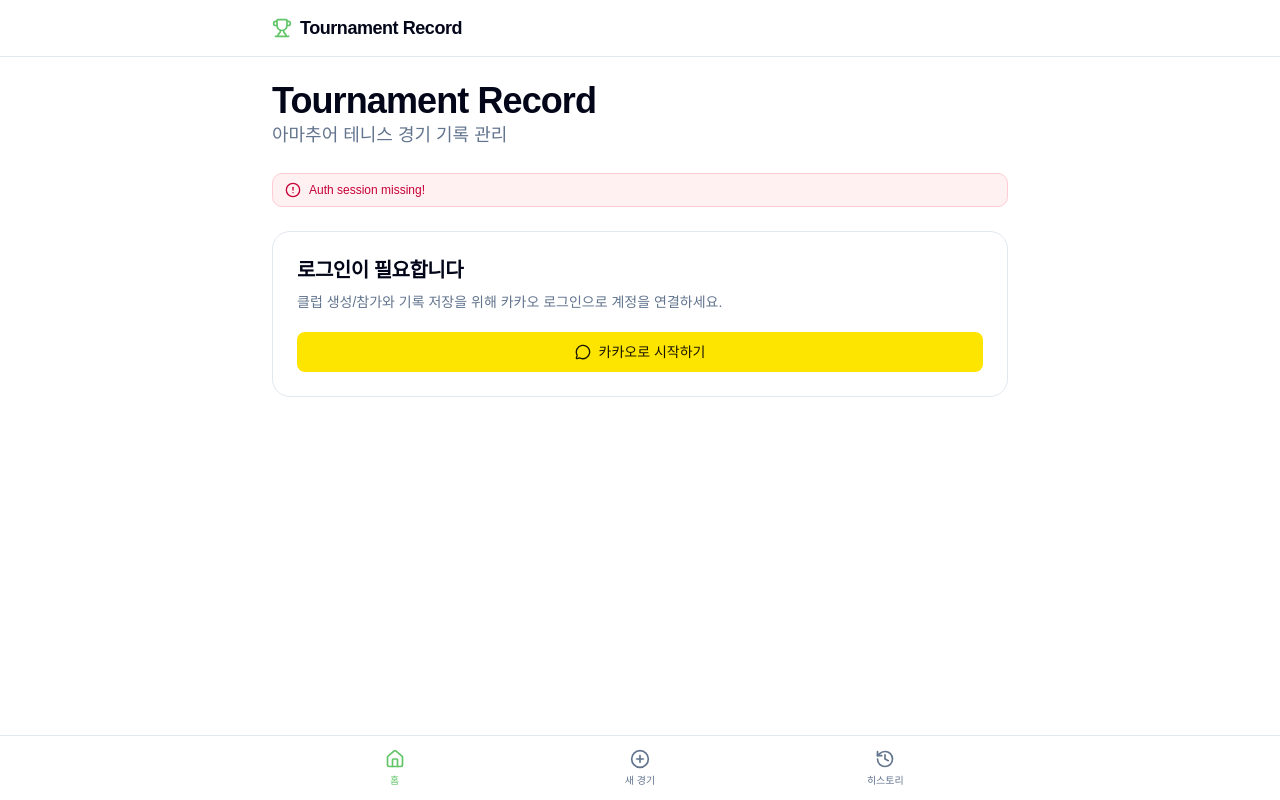
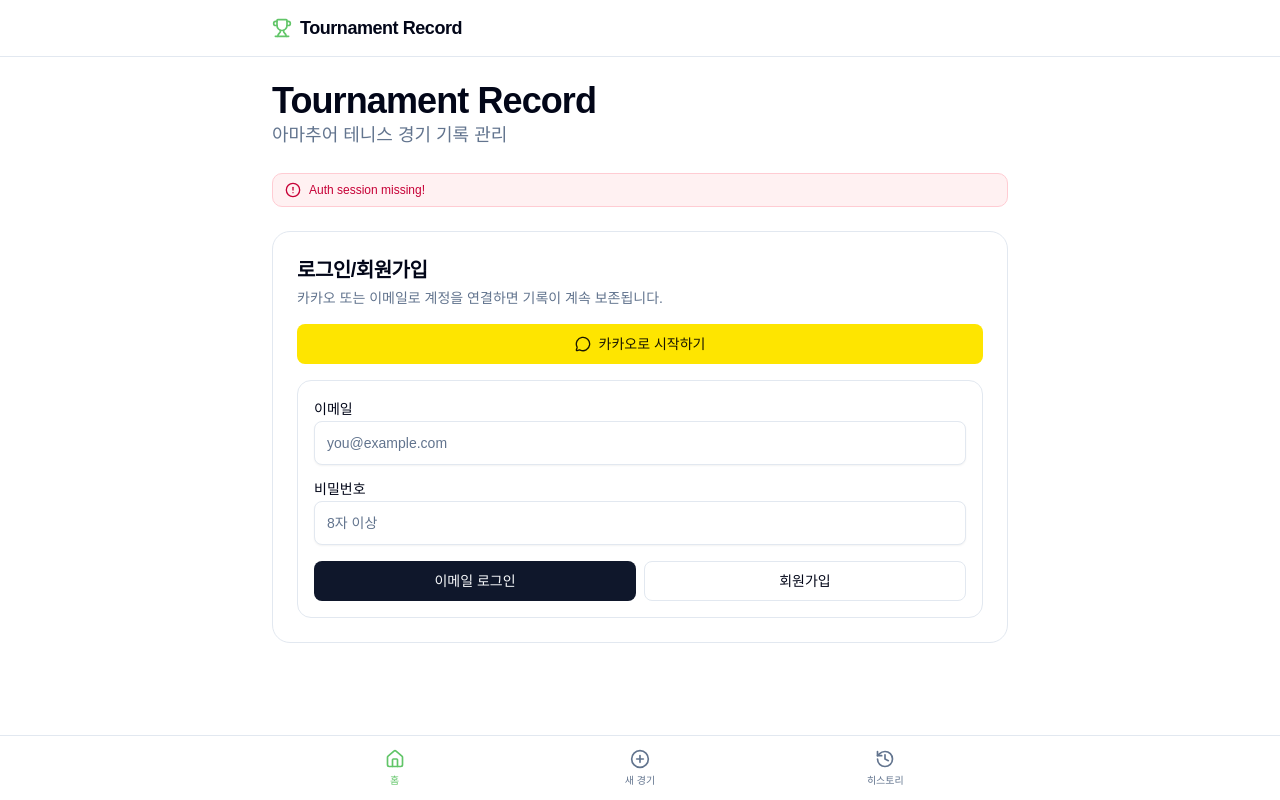
Before and after one commit to m2nhyun/tournament-record, a Next.js app: page / in a window 1280 px wide. Built offline with nearby package versions, Linux system fonts and the light colour scheme; no server answers.

Commit message:
feat: add email auth and optional guest mode with docs sync

```diff
--- a/src/features/clubs/components/auth-gate.tsx
+++ b/src/features/clubs/components/auth-gate.tsx
@@ -1,23 +1,56 @@
+import { FormEvent } from "react";
 import { Loader2, MessageCircle } from "lucide-react";
 
 import { Button } from "@/components/ui/button";
+import { Input } from "@/components/ui/input";
+import { Label } from "@/components/ui/label";
 
 type AuthGateProps = {
   loading: boolean;
-  onSignIn: () => Promise<void>;
+  email: string;
+  password: string;
+  guestMode: boolean;
+  onChangeEmail: (value: string) => void;
+  onChangePassword: (value: string) => void;
+  onKakaoSignIn: () => Promise<void>;
+  onEmailSignIn: () => Promise<void>;
+  onEmailSignUp: () => Promise<void>;
 };
 
-export function AuthGate({ loading, onSignIn }: AuthGateProps) {
+export function AuthGate({
+  loading,
+  email,
+  password,
+  guestMode,
+  onChangeEmail,
+  onChangePassword,
+  onKakaoSignIn,
+  onEmailSignIn,
+  onEmailSignUp,
+}: AuthGateProps) {
+  async function handleSignIn(event: FormEvent) {
+    event.preventDefault();
+    await onEmailSignIn();
+  }
+
   return (
-    <section className="rounded-2xl border bg-card p-5 sm:p-6">
-      <h2 className="text-xl font-semibold tracking-tight">로그인이 필요합니다</h2>
-      <p className="mt-2 text-sm text-muted-foreground">
-        클럽 생성/참가와 기록 저장을 위해 카카오 로그인으로 계정을 연결하세요.
-      </p>
+    <section className="space-y-4 rounded-2xl border bg-card p-5 sm:p-6">
+      <div>
+        <h2 className="text-xl font-semibold tracking-tight">로그인/회원가입</h2>
+        <p className="mt-1 text-sm text-muted-foreground">
+          카카오 또는 이메일로 계정을 연결하면 기록이 계속 보존됩니다.
+        </p>
+      </div>
+
+      {guestMode ? (
+        <p className="rounded-lg border border-amber-200 bg-amber-50 px-3 py-2 text-xs text-amber-700">
+          개발용 게스트 모드가 켜져 있습니다. 로그인 없이도 테스트 세션이 자동 생성됩니다.
+        </p>
+      ) : null}
 
       <Button
-        className="mt-5 w-full bg-[#FEE500] text-[#191600] hover:bg-[#f6de00]"
-        onClick={() => void onSignIn()}
+        className="w-full bg-[#FEE500] text-[#191600] hover:bg-[#f6de00]"
+        onClick={() => void onKakaoSignIn()}
         disabled={loading}
       >
         {loading ? (
@@ -32,6 +65,41 @@ export function AuthGate({ loading, onSignIn }: AuthGateProps) {
           </span>
         )}
       </Button>
+
+      <form onSubmit={handleSignIn} className="space-y-3 rounded-xl border bg-background p-4">
+        <div className="space-y-1.5">
+          <Label htmlFor="auth-email">이메일</Label>
+          <Input
+            id="auth-email"
+            type="email"
+            value={email}
+            onChange={(event) => onChangeEmail(event.target.value)}
+            placeholder="you@example.com"
+            autoComplete="email"
+          />
+        </div>
+
+        <div className="space-y-1.5">
+          <Label htmlFor="auth-password">비밀번호</Label>
+          <Input
+            id="auth-password"
+            type="password"
+            value={password}
+            onChange={(event) => onChangePassword(event.target.value)}
+            placeholder="8자 이상"
+            autoComplete="current-password"
+          />
+        </div>
+
+        <div className="grid grid-cols-2 gap-2 pt-1">
+          <Button type="submit" disabled={loading}>
+            이메일 로그인
+          </Button>
+          <Button type="button" variant="outline" onClick={() => void onEmailSignUp()} disabled={loading}>
+            회원가입
+          </Button>
+        </div>
+      </form>
     </section>
   );
 }
--- a/src/features/clubs/components/club-dashboard.tsx
+++ b/src/features/clubs/components/club-dashboard.tsx
@@ -28,7 +28,14 @@ export function ClubDashboard() {
     submitCreateClub,
     submitJoinClub,
     beginKakaoSignIn,
+    beginEmailSignIn,
+    beginEmailSignUp,
     logout,
+    email,
+    setEmail,
+    password,
+    setPassword,
+    isGuestModeEnabled,
   } = useClubDashboard();
 
   return (
@@ -49,7 +56,19 @@ export function ClubDashboard() {
 
       <StatusBox type={status.type} message={status.message} />
 
-      {!user ? <AuthGate loading={busyType === "auth"} onSignIn={beginKakaoSignIn} /> : null}
+      {!user ? (
+        <AuthGate
+          loading={busyType === "auth"}
+          email={email}
+          password={password}
+          guestMode={isGuestModeEnabled}
+          onChangeEmail={setEmail}
+          onChangePassword={setPassword}
+          onKakaoSignIn={beginKakaoSignIn}
+          onEmailSignIn={beginEmailSignIn}
+          onEmailSignUp={beginEmailSignUp}
+        />
+      ) : null}
 
       {user ? <ClubTabs activeTab={activeTab} onChange={setActiveTab} /> : null}
 
--- a/src/features/clubs/hooks/use-club-dashboard.ts
+++ b/src/features/clubs/hooks/use-club-dashboard.ts
@@ -3,11 +3,14 @@ import type { User } from "@supabase/supabase-js";
 
 import {
   createClub,
-  getCurrentUser,
+  ensureSessionUser,
+  isGuestModeEnabled,
   joinClub,
   listMyClubs,
+  signInWithEmail,
   signInWithKakao,
   signOut,
+  signUpWithEmail,
 } from "@/features/clubs/services/clubs";
 import type { ClubSummary, ClubTab } from "@/features/clubs/types/club";
 
@@ -31,7 +34,7 @@ export function useClubDashboard() {
   const [busyType, setBusyType] = useState<BusyType>("loading");
   const [status, setStatus] = useState<StatusState>({
     type: "info",
-    message: "시작하려면 클럽을 만들거나 참가 코드를 입력하세요.",
+    message: "시작하려면 로그인하거나 게스트 모드를 사용하세요.",
   });
 
   const [createName, setCreateName] = useState("");
@@ -39,17 +42,23 @@ export function useClubDashboard() {
   const [joinCode, setJoinCode] = useState("");
   const [joinNickname, setJoinNickname] = useState("");
 
+  const [email, setEmail] = useState("");
+  const [password, setPassword] = useState("");
+
   const isBusy = useMemo(() => busyType !== null, [busyType]);
 
   const refreshClubs = useCallback(async () => {
     setBusyType("loading");
     try {
-      const currentUser = await getCurrentUser();
-      setUser(currentUser);
+      const sessionUser = await ensureSessionUser();
+      setUser(sessionUser);
 
-      if (!currentUser) {
+      if (!sessionUser) {
         setClubs([]);
-        setStatus({ type: "info", message: "카카오 로그인 후 클럽을 만들거나 참가할 수 있습니다." });
+        setStatus({
+          type: "info",
+          message: "로그인 후 클럽을 만들거나 참가할 수 있습니다.",
+        });
         return;
       }
 
@@ -123,6 +132,40 @@ export function useClubDashboard() {
     }
   }, []);
 
+  const beginEmailSignIn = useCallback(async () => {
+    if (!email.trim() || !password.trim()) {
+      setStatus({ type: "error", message: "이메일과 비밀번호를 입력해주세요." });
+      return;
+    }
+
+    setBusyType("auth");
+    try {
+      await signInWithEmail({ email, password });
+      setStatus({ type: "success", message: "로그인되었습니다." });
+      await refreshClubs();
+    } catch (error) {
+      setStatus({ type: "error", message: toMessage(error) });
+      setBusyType(null);
+    }
+  }, [email, password, refreshClubs]);
+
+  const beginEmailSignUp = useCallback(async () => {
+    if (!email.trim() || !password.trim()) {
+      setStatus({ type: "error", message: "이메일과 비밀번호를 입력해주세요." });
+      return;
+    }
+
+    setBusyType("auth");
+    try {
+      await signUpWithEmail({ email, password });
+      setStatus({ type: "success", message: "회원가입 요청이 완료되었습니다. 이메일 인증을 확인하세요." });
+      setBusyType(null);
+    } catch (error) {
+      setStatus({ type: "error", message: toMessage(error) });
+      setBusyType(null);
+    }
+  }, [email, password]);
+
   const logout = useCallback(async () => {
     setBusyType("auth");
     try {
@@ -130,12 +173,12 @@ export function useClubDashboard() {
       setUser(null);
       setClubs([]);
       setStatus({ type: "info", message: "로그아웃되었습니다." });
+      await refreshClubs();
     } catch (error) {
       setStatus({ type: "error", message: toMessage(error) });
-    } finally {
       setBusyType(null);
     }
-  }, []);
+  }, [refreshClubs]);
 
   return {
     user,
@@ -157,6 +200,13 @@ export function useClubDashboard() {
     submitCreateClub,
     submitJoinClub,
     beginKakaoSignIn,
+    beginEmailSignIn,
+    beginEmailSignUp,
     logout,
+    email,
+    setEmail,
+    password,
+    setPassword,
+    isGuestModeEnabled,
   };
 }
--- a/src/features/clubs/services/clubs.ts
+++ b/src/features/clubs/services/clubs.ts
@@ -15,6 +15,9 @@ type ClubMemberRow = {
   nickname: string;
   clubs: ClubEntity | ClubEntity[] | null;
 };
+
+export const isGuestModeEnabled =
+  typeof window !== "undefined" && process.env.NEXT_PUBLIC_ALLOW_GUEST_MODE === "true";
 
 function normalizeClub(club: ClubMemberRow["clubs"]): ClubEntity | null {
   if (!club) return null;
@@ -37,6 +40,20 @@ export async function getCurrentUser(): Promise<User | null> {
   return user;
 }
 
+export async function ensureSessionUser(): Promise<User | null> {
+  const existingUser = await getCurrentUser();
+  if (existingUser) return existingUser;
+
+  if (!isGuestModeEnabled) return null;
+
+  const { data, error } = await supabaseClient.auth.signInAnonymously();
+  if (error || !data.user) {
+    throw new Error("게스트 모드 세션 생성 실패: Supabase에서 Anonymous sign-ins 설정을 확인하세요.");
+  }
+
+  return data.user;
+}
+
 export async function signInWithKakao() {
   const { error } = await supabaseClient.auth.signInWithOAuth({
     provider: "kakao",
@@ -48,15 +65,33 @@ export async function signInWithKakao() {
   if (error) throw error;
 }
 
+export async function signInWithEmail(input: { email: string; password: string }) {
+  const { error } = await supabaseClient.auth.signInWithPassword({
+    email: input.email.trim(),
+    password: input.password,
+  });
+
+  if (error) throw error;
+}
+
+export async function signUpWithEmail(input: { email: string; password: string }) {
+  const { error } = await supabaseClient.auth.signUp({
+    email: input.email.trim(),
+    password: input.password,
+  });
+
+  if (error) throw error;
+}
+
 export async function signOut() {
   const { error } = await supabaseClient.auth.signOut();
   if (error) throw error;
 }
 
 export async function requireUser() {
-  const user = await getCurrentUser();
+  const user = await ensureSessionUser();
   if (!user) {
-    throw new Error("로그인이 필요합니다. 카카오 로그인 후 다시 시도하세요.");
+    throw new Error("로그인이 필요합니다. 카카오 또는 이메일 로그인 후 다시 시도하세요.");
   }
 
   return user;
```
Also changed, not shown: 6 other files (tests, documents, lock files or other folders).
